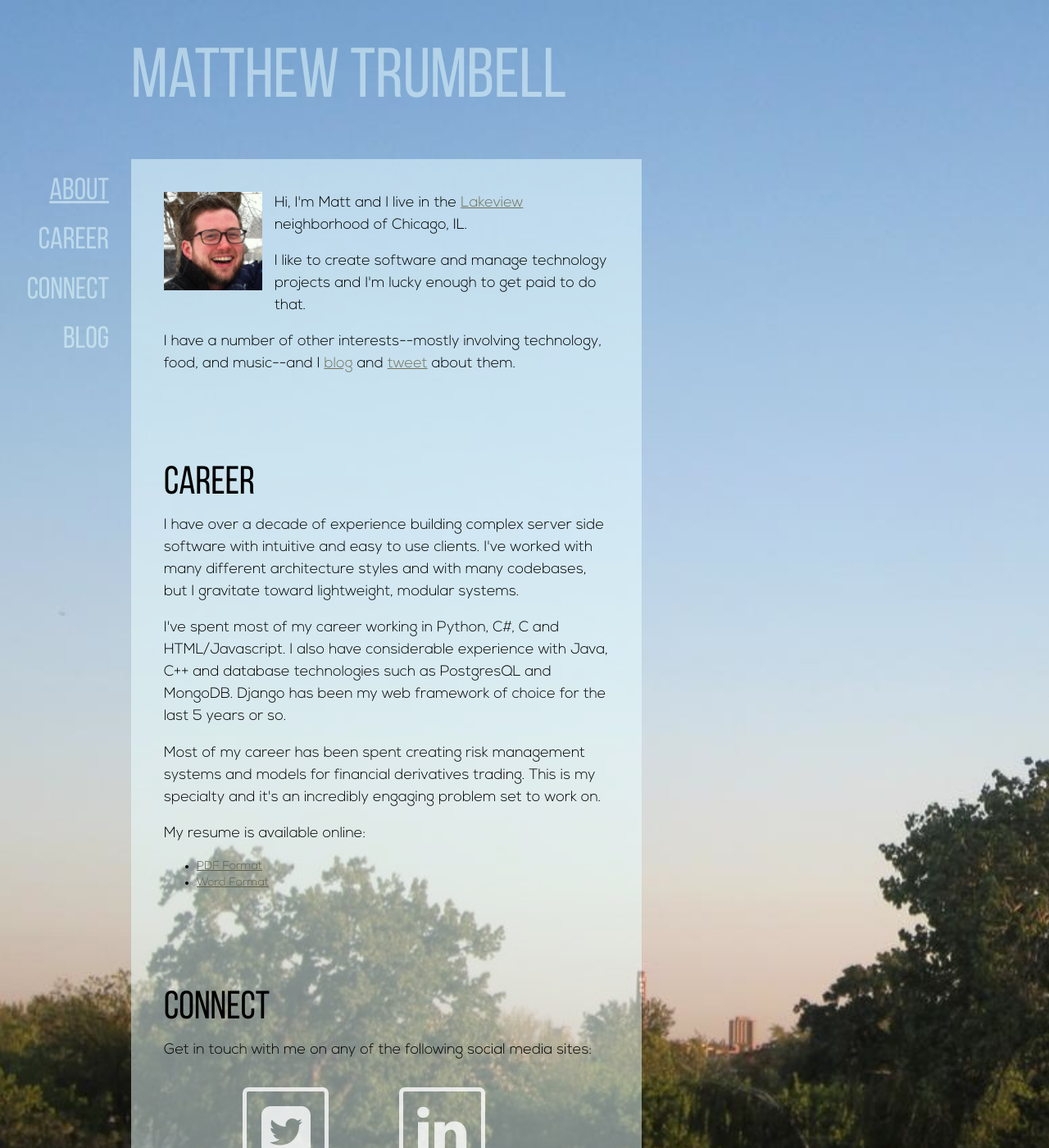
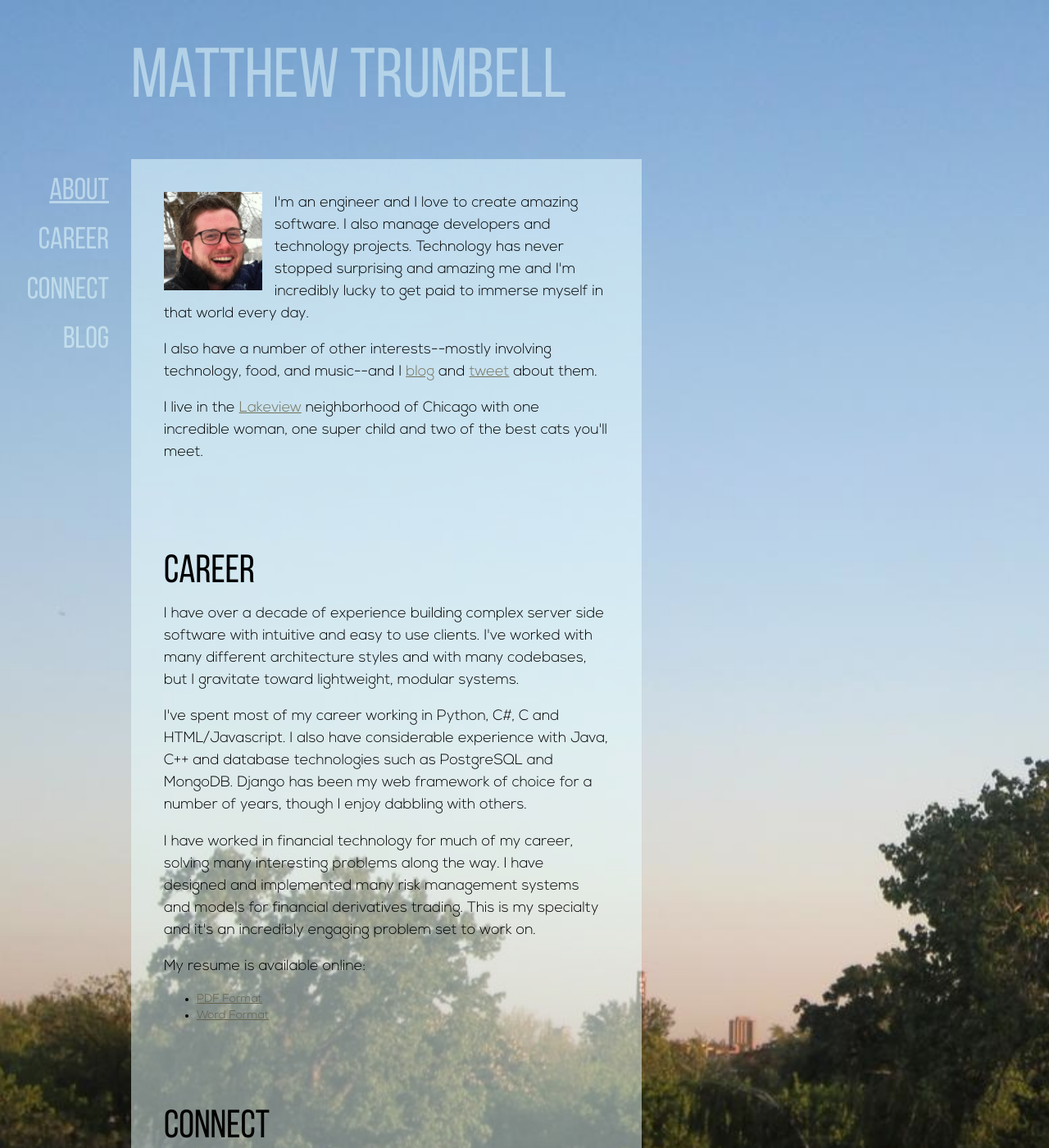
Before and after one commit to mrtrumbe/mrtrumbe.github.io, a Jekyll site: the page built from index.html, in a window 1280 px wide and 1400 px high. Shown: the whole window at 82% size. Built offline with Jekyll 4.4.1, drawn with Linux system fonts in a browser that asks for light colours; Markdown is read by kramdown in place of the engine named in the settings; some of the changed text lies outside the part shown.

Commit message:
Blog work. Better front page text.

```diff
--- a/_layouts/default.html
+++ b/_layouts/default.html
@@ -22,15 +22,15 @@
       <div id="sidebar-wrapper">
         <ul class="sidebar-nav nav" role="navigation">
         {% if page.mainpage %}
-          <li class="active"><a id="about-link" class="mainpage-link" href="#about">About</a></li>
-          <li><a class="mainpage-link" href="#career">Career</a></li>
-          <li><a class="mainpage-link" href="#connect">Connect</a></li>
-          <li><a href="/blog/">Blog</a></li>
+          <li class="active"><a id="about-link" class="title" href="#about">About</a></li>
+          <li><a class="title" href="#career">Career</a></li>
+          <li><a class="title" href="#connect">Connect</a></li>
+          <li><a class="title" href="/blog/">Blog</a></li>
         {% else %}
-          <li><a class="mainpage-link" href="/index.html">About</a></li>
-          <li><a class="mainpage-link" href="/index.html#career">Career</a></li>
-          <li><a class="mainpage-link" href="/index.html#connect">Connect</a></li>
-          <li class="active"><a href="/blog/">Blog</a></li>
+          <li><a class="title" href="/index.html">About</a></li>
+          <li><a class="title" href="/index.html#career">Career</a></li>
+          <li><a class="title" href="/index.html#connect">Connect</a></li>
+          <li class="active"><a class="title" href="/blog/">Blog</a></li>
         {% endif %}
         </ul>
       </div>
--- a/_layouts/post.html
+++ b/_layouts/post.html
@@ -5,7 +5,6 @@ layout: default
   <div class="panel-body">
     <div class="mrt-section" >
       <p class="meta">{{ page.date | date_to_string }}</p>
-
       <div class="post">
       {{ content }}
       </div>
--- a/css/new_main.css
+++ b/css/new_main.css
@@ -1,11 +1,5 @@
-/*
 @font-face {
-  font-family: MrtCustomFont;
-  src: url("/fonts/zag.eot");
-}
-*/
-@font-face {
-  font-family: MrtCustomFont;
+  font-family: MrtBodyFont;
   /*src: url("/fonts/junction/junction.ttf");*/
   /*src: url("/fonts/bebas/bebas_neue_regular.ttf");
   /*src: url("/fonts/zag/zag.otf");*/
@@ -14,8 +8,9 @@
   /*src: url("/fonts/crimson/CrimsonText-Roman.ttf");*/
   /*src: url("/fonts/museo_sans/MuseoSans-500.otf");*/
 }
+
 @font-face {
-  font-family: MrtCustomFont;
+  font-family: MrtTitleFont;
   src: url("/fonts/bebas/bebas_neue_regular.ttf");
   /*src: url("/fonts/zag/zag_bold.otf");*/
   /*src: url("/fonts/nexa/Nexa_Bold.otf");*/
@@ -27,20 +22,19 @@
 
 
 html {
-  overflow-x:hidden;
+  overflow-x: hidden;
 }
 
 body {
-  /*font-family: "Trebuchet MS", Arial, sans-serif;*/
-  /* backups: Optima, Arial, */
-  font-family: MrtCustomFont, sans-serif;
+  font-family: MrtBodyFont, Candara, Calibri, Segoe, "Segoe UI", Optima, Arial, sans-serif;
   color: #000;
 
-  background-color: #87A8CB;
-  overflow-x:hidden;
+  background-color: #87a8cb;
+  overflow-x: hidden;
+}
 
-
-  /* padding-top: 50px; */
+.title, h1, h2, h3, h4 {
+  font-family: MrtTitleFont, Candara, Calibri, Segoe, "Segoe UI", Optima, Arial, sans-serif;
 }
 
 p {
@@ -53,10 +47,10 @@ p {
   background-repeat: no-repeat;
   background-position: top left;
   background-size: cover;
-  height:100%;
-  position:fixed;
-  width:100%;
-  z-index:-1;
+  height: 100%;
+  position: fixed;
+  width: 100%;
+  z-index: -1;
 }
 
 #wrapper {
@@ -183,11 +177,7 @@ p {
 }
 
 .mrt-section img {
-  float: left;
-  width: 120px;
-  height: 120px;
-  margin-right: 15px;
-  margin-bottom: 10px;
+  width: 100%;
 }
 
 .mrt-section h1 {
@@ -198,6 +188,14 @@ p {
 .mrt-section p {
   font-size: 18px;
   font-weight: normal;
+}
+
+.mrt-headshot {
+  float: left !important;
+  width: 120px !important;
+  height: 120px !important;
+  margin-right: 15px;
+  margin-bottom: 10px;
 }
 
 a {
--- a/index.html
+++ b/index.html
@@ -7,20 +7,23 @@ mainpage: true
 <div class="panel panel-default mrt-panel">
   <div class="panel-body">
     <div id="about" class="mrt-section" >
-      <img src="/img/matthew.jpg" title="Matthew Trumbell" />
+      <img class="mrt-headshot" src="/img/matthew.jpg" title="Matthew Trumbell" />
       <p>
-        Hi, I'm Matt and I live in the
-<a href="https://maps.google.com/maps?q=lakeview,+chicago,+il&hl=en&sll=41.833733,-87.731964&sspn=0.709082,1.447449&hnear=Lake+View,+Chicago,+Cook,+Illinois&t=m&z=14">Lakeview</a>
-        neighborhood of Chicago, IL.
+        I'm an engineer and I love to create amazing software. I also
+        manage developers and technology projects. Technology has never
+        stopped surprising and amazing me and I'm incredibly lucky
+        to get paid to immerse myself in that world every day.
       </p>
       <p>
-        I like to create software and manage technology projects
-        and I'm lucky enough to get paid to do that.
+        I also have a number of other interests--mostly involving
+        technology, food, and music--and I <a href="/blog/">blog</a> and
+        <a href="https://twitter.com/mtrums/">tweet</a> about them.
       </p>
       <p>
-        I have a number of other interests--mostly involving
-        technology, food, and music--and I <a href="/blog/">blog</a> and
-        <a href="https://twitter.com/mtrums/">tweet</a> about them.
+        I live in the
+        <a href="https://maps.google.com/maps?q=lakeview,+chicago,+il&hl=en&sll=41.833733,-87.731964&sspn=0.709082,1.447449&hnear=Lake+View,+Chicago,+Cook,+Illinois&t=m&z=14">Lakeview</a>
+        neighborhood of Chicago with one incredible woman, one
+        super child and two of the best cats you'll meet.
       </p>
     </div>
     <div id="career" class="mrt-section" >
@@ -36,29 +39,30 @@ mainpage: true
         I've spent most of my career working in Python, C#, C
         and HTML/Javascript. I also have considerable experience
         with Java, C++ and database technologies such as
-        PostgresQL and MongoDB. Django has been my web framework
-        of choice for the last 5 years or so.
+        PostgreSQL and MongoDB. Django has been my web framework
+        of choice for a number of years, though I enjoy dabbling
+        with others.
       </p>
       <p>
-        Most of my career has been spent creating risk management
-        systems and models for financial derivatives trading. This
+        I have worked in financial technology for much of my
+        career, solving many interesting problems along the way.
+        I have designed and implemented many risk management systems
+        and models for financial derivatives trading. This
         is my specialty and it's an incredibly engaging problem set
         to work on.
       </p>
       <p>
         My resume is available online:
-        <ul>
-          <li><a href="">PDF Format</a></li>
-          <li><a href="">Word Format</a></li>
-        </ul>
-
       </p>
+      <ul>
+        <li><a href="">PDF Format</a></li>
+        <li><a href="">Word Format</a></li>
+      </ul>
     </div>
     <div id="connect" class="mrt-section" >
       <h1>Connect</h1>
       <p>
-        Get in touch with me on any of the following social media
-        sites:
+        I'm on social media.
       </p>
       <div class="row connect-link-container">
         <div class="connect-link col-lg-6 col-sm-6 col-xs-6">
```
Also changed, not shown: other parts of index.html (+1 -1 lines), _posts/2013-04-25-fermented-cucumber-pickles.md (added, +171 -0 lines), _posts/2014-02-03-new-post.md (deleted, +0 -22 lines), blog/index.html (+8 -3 lines), 2 other files.
